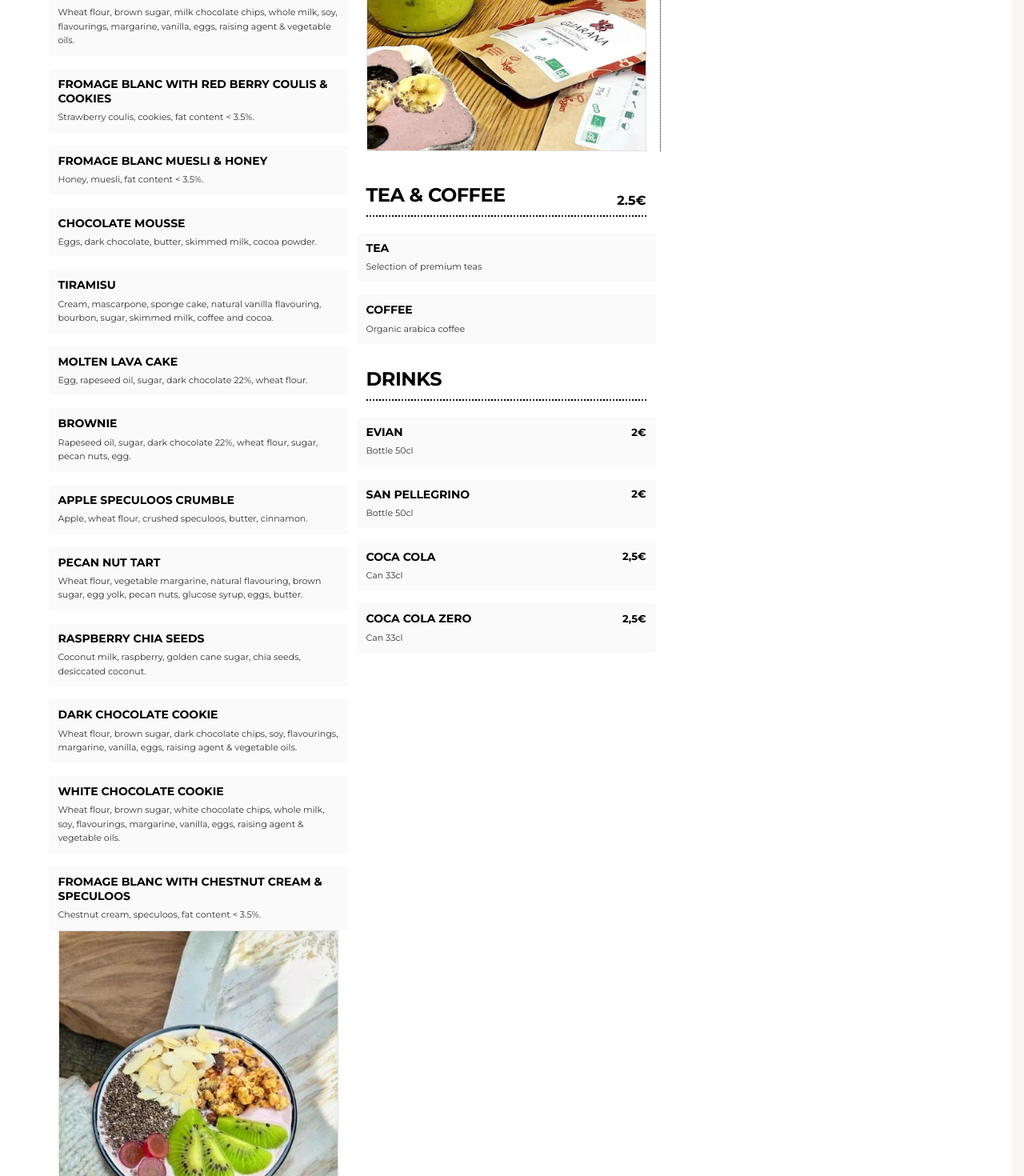
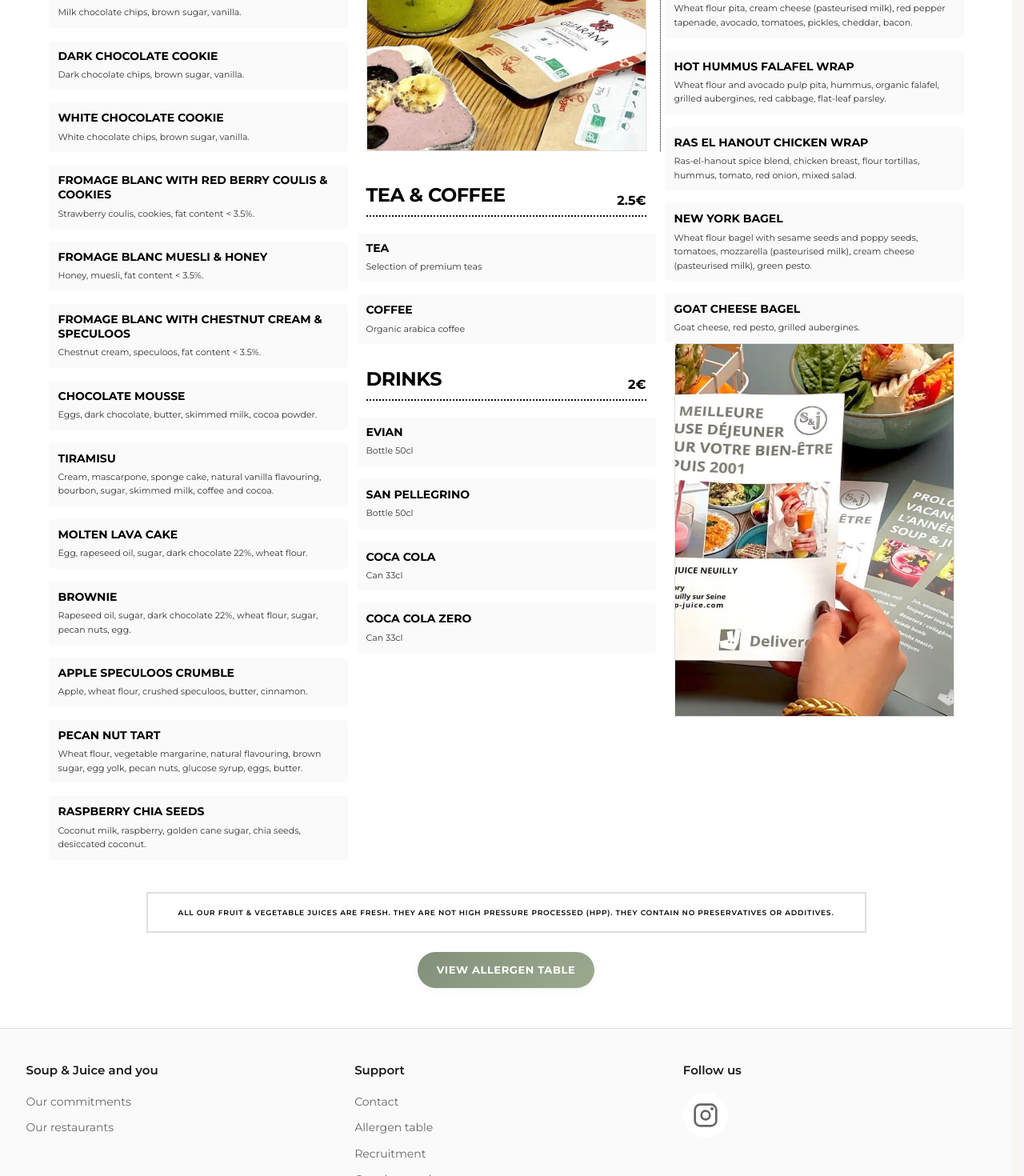
Before and after one commit to Meyodb/spsite, a React (Vite) app in the folder frontend/: page /#/produits in a window 1280 px wide. Shown: the part 2660-4130 px from the top of the page at 80% size. Built offline with nearby package versions, Linux system fonts and the light colour scheme.

Commit message:
modif menu et notre adn

```diff
--- a/frontend/src/locales/en.json
+++ b/frontend/src/locales/en.json
@@ -125,7 +125,7 @@
       "36": { "name": "RAS EL HANOUT CHICKEN WRAP", "description": "Ras-el-hanout spice blend, chicken breast, flour tortillas, hummus, tomato, red onion, mixed salad." },
       "37": { "name": "NEW YORK BAGEL", "description": "Wheat flour bagel with sesame seeds and poppy seeds, tomatoes, mozzarella (pasteurised milk), cream cheese (pasteurised milk), green pesto." },
       "38": { "name": "GOAT CHEESE BAGEL", "description": "Goat cheese, red pesto, grilled aubergines." },
-      "44": { "name": "MILK CHOCOLATE COOKIE", "description": "Wheat flour, brown sugar, milk chocolate chips, whole milk, soy, flavourings, margarine, vanilla, eggs, raising agent & vegetable oils." },
+      "44": { "name": "MILK CHOCOLATE COOKIE", "description": "Milk chocolate chips, brown sugar, vanilla." },
       "45": { "name": "FROMAGE BLANC WITH RED BERRY COULIS & COOKIES", "description": "Strawberry coulis, cookies, fat content < 3.5%." },
       "46": { "name": "FROMAGE BLANC MUESLI & HONEY", "description": "Honey, muesli, fat content < 3.5%." },
       "47": { "name": "CHOCOLATE MOUSSE", "description": "Eggs, dark chocolate, butter, skimmed milk, cocoa powder." },
@@ -135,8 +135,8 @@
       "51": { "name": "APPLE SPECULOOS CRUMBLE", "description": "Apple, wheat flour, crushed speculoos, butter, cinnamon." },
       "52": { "name": "PECAN NUT TART", "description": "Wheat flour, vegetable margarine, natural flavouring, brown sugar, egg yolk, pecan nuts, glucose syrup, eggs, butter." },
       "53": { "name": "RASPBERRY CHIA SEEDS", "description": "Coconut milk, raspberry, golden cane sugar, chia seeds, desiccated coconut." },
-      "54": { "name": "DARK CHOCOLATE COOKIE", "description": "Wheat flour, brown sugar, dark chocolate chips, soy, flavourings, margarine, vanilla, eggs, raising agent & vegetable oils." },
-      "55": { "name": "WHITE CHOCOLATE COOKIE", "description": "Wheat flour, brown sugar, white chocolate chips, whole milk, soy, flavourings, margarine, vanilla, eggs, raising agent & vegetable oils." },
+      "54": { "name": "DARK CHOCOLATE COOKIE", "description": "Dark chocolate chips, brown sugar, vanilla." },
+      "55": { "name": "WHITE CHOCOLATE COOKIE", "description": "White chocolate chips, brown sugar, vanilla." },
       "56": { "name": "FROMAGE BLANC WITH CHESTNUT CREAM & SPECULOOS", "description": "Chestnut cream, speculoos, fat content < 3.5%." },
       "60": { "name": "EVIAN", "description": "Bottle 50cl" },
       "61": { "name": "SAN PELLEGRINO", "description": "Bottle 50cl" },
--- a/frontend/src/locales/fr.json
+++ b/frontend/src/locales/fr.json
@@ -125,7 +125,7 @@
       "36": { "name": "WRAP POULET RAS EL HANOUT", "description": "Mélange d'épices ras-el-hanout, blanc de poulet, tortillas de farine, hummus, tomate, oignon rouge, mélange de salade." },
       "37": { "name": "BAGEL NEW YORK", "description": "Bagel à la farine de blé avec graines de sésames et pavots, tomates, mozzarella (lait pasteurisé), crème cheese (lait pasteurisé), pesto vert." },
       "38": { "name": "BAGEL CHÈVRE", "description": "Chèvre, pesto rouge, aubergines grillées." },
-      "44": { "name": "COOKIE CHOCOLAT AU LAIT", "description": "Farine de blé, cassonade, pépite de chocolat lait, lait entier, soja, arômes, margarine, vanille, œufs, poudre à lever & huiles végétales." },
+      "44": { "name": "COOKIE CHOCOLAT AU LAIT", "description": "Pépites de chocolat au lait, cassonade, vanille." },
       "45": { "name": "FROMAGE BLANC COULIS FRUITS ROUGES ET COOKIES", "description": "Coulis de fraises, cookies, matière grasse < 3.5%." },
       "46": { "name": "FROMAGE BLANC MUESLI MIEL", "description": "Miel, muesli, matière grasse < 3.5%." },
       "47": { "name": "MOUSSE AU CHOCOLAT", "description": "Œufs, chocolat noir, beurre, lait écrémé, cacao en poudre." },
@@ -135,8 +135,8 @@
       "51": { "name": "CRUMBLE POMME SPECULOOS", "description": "Pomme, farine de blé, speculoos concassé, beurre, cannelle." },
       "52": { "name": "TARTE AUX NOIX DE PÉCAN", "description": "Farine de blé, margarine végétale, arôme naturel, sucre roux, jaune d'œuf, noix de pécan, sirop de glucose, œufs, beurre." },
       "53": { "name": "GRAINES DE CHIA FRAMBOISE", "description": "Lait de coco, framboise, sucre blond de canne, graines de chia, coco râpée." },
-      "54": { "name": "COOKIE CHOCOLAT NOIR", "description": "Farine de blé, cassonade, pépite de chocolat noir, soja, arômes, margarine, vanille, œufs, poudre à lever & huiles végétales." },
-      "55": { "name": "COOKIE CHOCOLAT BLANC", "description": "Farine de blé, cassonade, pépite de chocolat blanc, lait entier, soja, arômes, margarine, vanille, œufs, poudre à lever & huiles végétales." },
+      "54": { "name": "COOKIE CHOCOLAT NOIR", "description": "Pépites de chocolat noir, cassonade, vanille." },
+      "55": { "name": "COOKIE CHOCOLAT BLANC", "description": "Pépites de chocolat blanc, cassonade, vanille." },
       "56": { "name": "FROMAGE BLANC CRÈME DE MARRONS SPECULOOS", "description": "Crème de marrons, speculoos, matière grasse < 3.5%." },
       "60": { "name": "EVIAN", "description": "Bouteille 50cl" },
       "61": { "name": "SAN PELLEGRINO", "description": "Bouteille 50cl" },
--- a/frontend/src/pages/Produits.jsx
+++ b/frontend/src/pages/Produits.jsx
@@ -12,8 +12,9 @@ import photoMenu2 from "../assets/images/photo menu/photo-salade.jpg";
 import photoMenu3 from "../assets/images/photo menu/photo-platchaud.jpg";
 import photoMilkshake from "../assets/images/photo menu/photo-milkshak.jpg";
 import photoBooster from "../assets/images/photo menu/photo-booster.jpg";
-import photoDessert from "../assets/images/photo menu/photo-dessert.jpg";
 import photoSoupe from "../assets/images/photo menu/photo-soupe.png";
+import photoSaladesBowls from "../assets/images/photo menu/photo-salades-bowls.jpg";
+import photoDesserts from "../assets/images/photo menu/photo-desserts.jpg";
 
 const CATEGORY_I18N_KEYS = {
   "JUS": "JUS",
@@ -372,7 +373,21 @@ export const Produits = () => {
       name: "COOKIE CHOCOLAT AU LAIT",
       category: "DESSERTS",
       price: "3",
-      description: "Farine de blé, cassonade, pépite de chocolat lait, lait entier, soja, arômes, margarine, vanille, œufs, poudre à lever & huiles végétales."
+      description: "Pépites de chocolat au lait, cassonade, vanille."
+    },
+    {
+      id: 54,
+      name: "COOKIE CHOCOLAT NOIR",
+      category: "DESSERTS",
+      price: "3",
+      description: "Pépites de chocolat noir, cassonade, vanille."
+    },
+    {
+      id: 55,
+      name: "COOKIE CHOCOLAT BLANC",
+      category: "DESSERTS",
+      price: "3",
+      description: "Pépites de chocolat blanc, cassonade, vanille."
     },
     {
       id: 45,
@@ -387,6 +402,13 @@ export const Produits = () => {
       category: "DESSERTS",
       price: "4.5",
       description: "Miel, muesli, matière grasse < 3.5%."
+    },
+    {
+      id: 56,
+      name: "FROMAGE BLANC CRÈME DE MARRONS SPECULOOS",
+      category: "DESSERTS",
+      price: "4.5",
+      description: "Crème de marrons, speculoos, matière grasse < 3.5%."
     },
     {
       id: 47,
@@ -436,27 +458,6 @@ export const Produits = () => {
       category: "DESSERTS",
       price: "4",
       description: "Lait de coco, framboise, sucre blond de canne, graines de chia, coco râpée."
-    },
-    {
-      id: 54,
-      name: "COOKIE CHOCOLAT NOIR",
-      category: "DESSERTS",
-      price: "3",
-      description: "Farine de blé, cassonade, pépite de chocolat noir, soja, arômes, margarine, vanille, œufs, poudre à lever & huiles végétales."
-    },
-    {
-      id: 55,
-      name: "COOKIE CHOCOLAT BLANC",
-      category: "DESSERTS",
-      price: "3",
-      description: "Farine de blé, cassonade, pépite de chocolat blanc, lait entier, soja, arômes, margarine, vanille, œufs, poudre à lever & huiles végétales."
-    },
-    {
-      id: 56,
-      name: "FROMAGE BLANC CRÈME DE MARRONS SPECULOOS",
-      category: "DESSERTS",
-      price: "4.5",
-      description: "Crème de marrons, speculoos, matière grasse < 3.5%."
     },
     {
       id: 60,
@@ -713,14 +714,19 @@ export const Produits = () => {
                       <img src={photoBooster} alt="Boosters" className="section-photo-img" />
                     </div>
                   )}
-                  {category === "DESSERTS" && (
-                    <div className="section-photo section-photo-portrait">
-                      <img src={photoDessert} alt="Desserts" className="section-photo-img" />
-                    </div>
-                  )}
                   {category === "SOUPES" && (
                     <div className="section-photo section-photo-portrait">
                       <img src={photoSoupe} alt="Soupes" className="section-photo-img" />
+                    </div>
+                  )}
+                  {category === "SALADES" && (
+                    <div className="section-photo section-photo-portrait">
+                      <img src={photoSaladesBowls} alt="Salades" className="section-photo-img" />
+                    </div>
+                  )}
+                  {category === "SANDWICH" && (
+                    <div className="section-photo section-photo-portrait">
+                      <img src={photoDesserts} alt="Desserts" className="section-photo-img" />
                     </div>
                   )}
                   {category === "THÉ & CAFÉ" && productsByCategory["BOISSONS"] && (
@@ -728,6 +734,7 @@ export const Produits = () => {
                       <div className="section-header">
                         <h2 className="section-title">
                           <span>{t("products.categories.BOISSONS")}</span>
+                          <span className="section-price">2€</span>
                         </h2>
                       </div>
                       <div className="section-content">
@@ -735,7 +742,6 @@ export const Produits = () => {
                           <div key={product.id} className="product-item">
                             <span className="product-name">
                               {t(`products.items.${product.id}.name`)}
-                              <span className="product-extra-price">{product.price.replace('.', ',')}€</span>
                             </span>
                             <span className="product-description">{t(`products.items.${product.id}.description`)}</span>
                           </div>
```
Also changed, not shown: frontend/src/assets/images/photo menu/photo-desserts.jpg (added), frontend/src/assets/images/photo menu/photo-salades-bowls.jpg (added).
